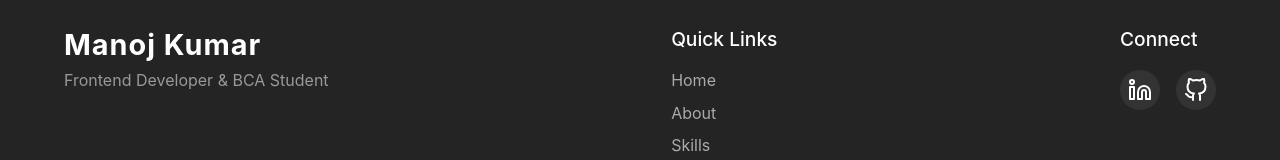
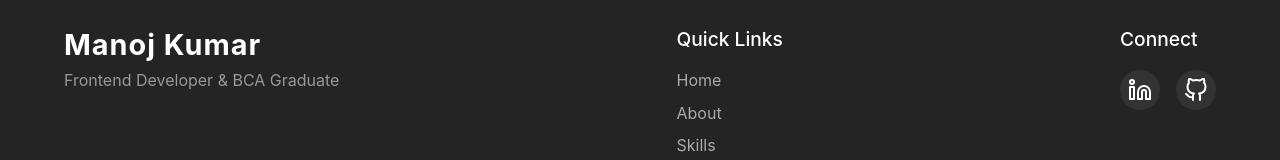
Before and after one commit to manoj2161/PORTFOLIO, a React (Vite) app: page / in a window 1280 px wide. Shown: the part 3349-3509 px from the top of the page. Built offline with nearby package versions, Linux system fonts and the light colour scheme.

Commit message:
qualification update

```diff
--- a/src/components/Footer.jsx
+++ b/src/components/Footer.jsx
@@ -8,7 +8,7 @@
       <div className="footer-container">
         <div className="footer-brand">
           <h2>Manoj Kumar</h2>
-          <p>Frontend Developer & BCA Student</p>
+          <p>Frontend Developer & BCA Graduate</p>
         </div>
 
         <div className="footer-links">
```
